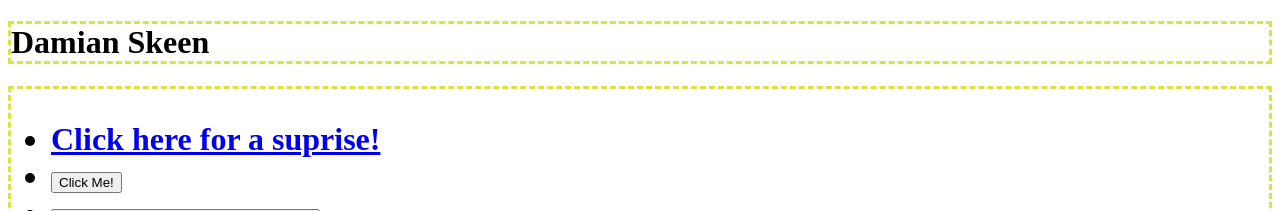
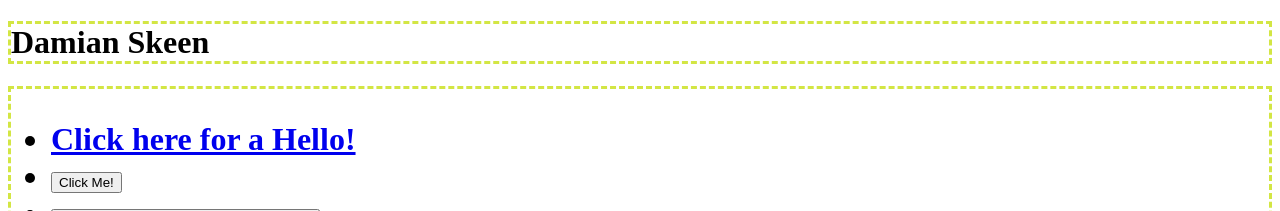
Before and after one commit to damianskeen/CS208-02.03, a website: page index.html in a window 1280 px wide. Shown: the top 211 px of the page. Drawn offline with Linux system fonts and the light colour scheme; files that its build step writes are made by us from their sources; files whose address does not match are found by name.

Commit message:
Update index.html

```diff
--- a/index.html
+++ b/index.html
@@ -12,7 +12,7 @@
 <body>
   <h1>Damian Skeen<h1>
   <ul>
-  <li><a href="/Suprise:)">Click here for a suprise!</a></li>
+  <li><a href="/Hello">Click here for a Hello!</a></li>
   <li><button id="hello-link">Click Me!</button></li>
   <li><button id="joke-button">Dad Joke!, This was good so I'm keeping it</button></li>
   <script src="script.js"></script>
```
